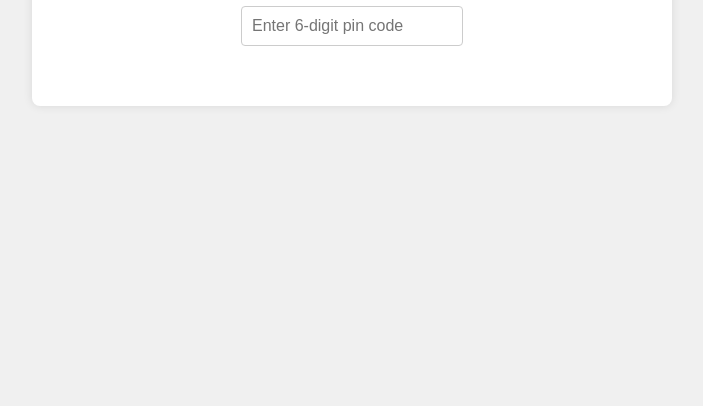
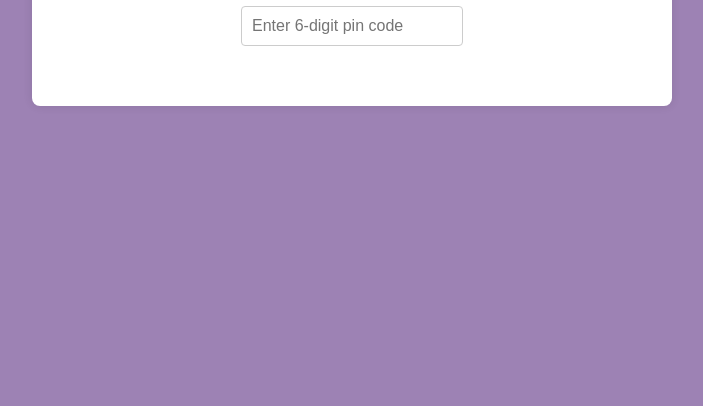
Before and after one commit to Ishant-raj-2006/Location-Finder-By-using-Pin-code, a plain HTML site: page index.html in a window 1280 px wide. Shown: the part 394-800 px from the top of the page, without its empty margins (288-991 px from the left). Drawn offline with nearby package versions, Linux system fonts and the light colour scheme.

Commit message:
Today 28/03/2026

```diff
--- a/style.css
+++ b/style.css
@@ -1,49 +1,85 @@
+/* Puri page (body) ke liye styling */
 body {
+    /* Font style Arial set karo, warna sans-serif fonts use karo */
     font-family: Arial, sans-serif;
+    /* Body ke around koi margin (bahar se space) nahi chahiye */
     margin: 0;
+    /* Body ke andar se padding (andar se space) nahi chahiye */
     padding: 0;
+    /* Flexbox use karo taaki content ko center mein display kar sakein */
     display: flex;
+    /* Horizontally content ko center mein rakh do */
     justify-content: center;
+    /* Vertically content ko center mein rakh do */
     align-items: center;
+    /* Height 100% viewport ka (poora screen) */
     height: 100vh;
-    background-color: #f0f0f0;
+    /* Background light gray color (#f0f0f0) */
+    background-color: #3a03687e;
 }
 
+/* Main container div ke liye styling */
 .container {
+    /* Text ko center align karo */
     text-align: center;
+    /* Background white color rakho */
     background: white;
+    /* Andar se 20px padding (space) dedo */
     padding: 20px;
+    /* Corners ko rounded banao (border-radius = 8px) */
     border-radius: 8px;
+    /* Container ke around shadow laga do (depth effect) */
     box-shadow: 0 0 10px rgba(0,0,0,0.1);
+    /* Maximum width 600px rakho */
     max-width: 600px;
+    /* Full width use karo (agar screen chhota ho) */
     width: 100%;
 }
 
+/* Heading (h1) ke liye styling */
 h1 {
+    /* Heading ka color dark gray rakho */
     color: #333;
 }
 
+/* Pincode input field ke liye styling */
 #pincode {
+    /* Input ke andar 10px padding dedo */
     padding: 10px;
+    /* Text ka size 16px rakho */
     font-size: 16px;
+    /* Input field ki width 200px */
     width: 200px;
+    /* Input ke neeche 20px space dedo */
     margin-bottom: 20px;
+    /* Input field ke around ek border lagao (1px solid light gray) */
     border: 1px solid #ccc;
+    /* Border ke corners ko rounded banao */
     border-radius: 4px;
 }
 
+/* Results div ke liye styling */
 #results {
+    /* Results section ke upar 20px space dedo */
     margin-top: 20px;
 }
 
+/* Address display ke liye styling */
 #address {
+    /* Address ke neeche 20px space dedo */
     margin-bottom: 20px;
+    /* Address text ka size 18px rakho */
     font-size: 18px;
+    /* Address text ka color medium gray (#555) */
     color: #555;
 }
 
+/* Map container ke liye styling */
 #map {
+    /* Map ki height 300px set karo */
     height: 300px;
+    /* Map ki width 100% (full container) */
     width: 100%;
+    /* Map ke corners ko slightly rounded banao */
     border-radius: 4px;
 }
```
Also changed, not shown: index.html (+2 -0 lines), script.js (+45 -0 lines).
